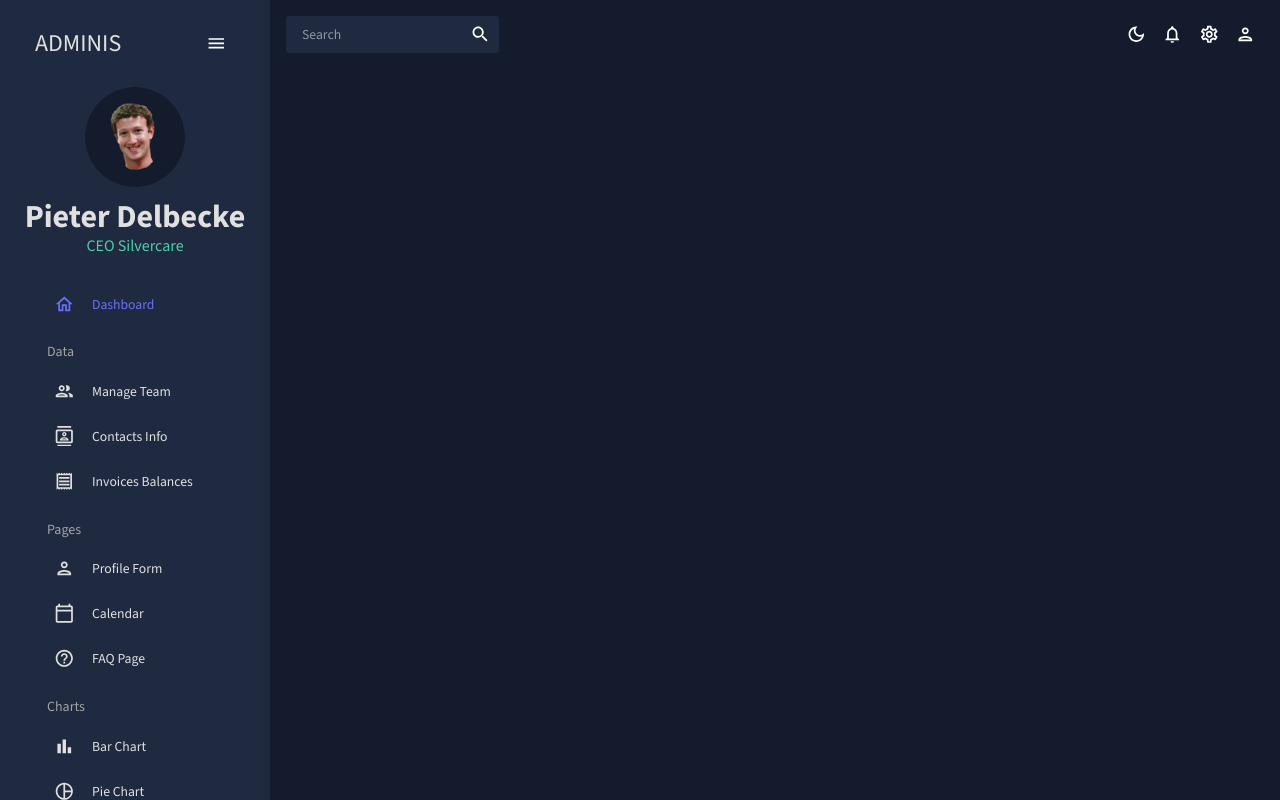
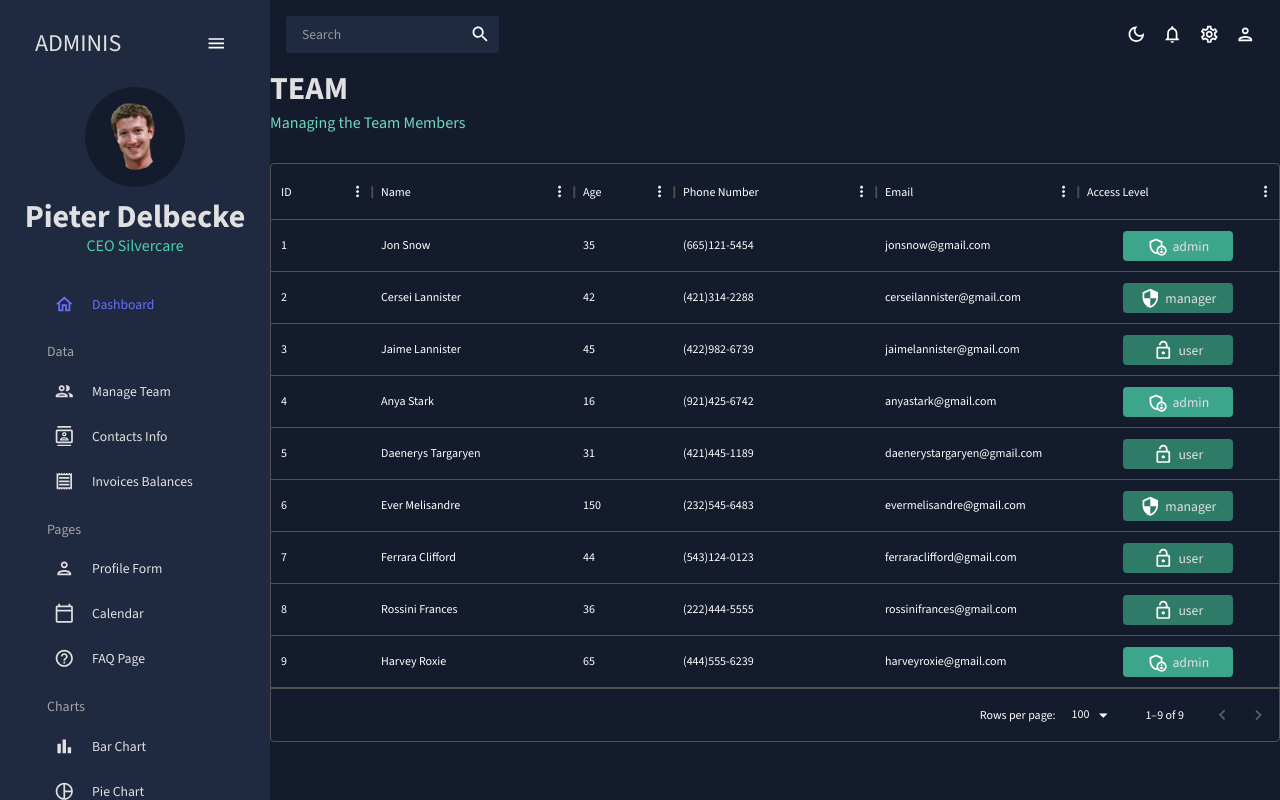
Before and after one commit to PieterJanDelbecke/dashboard, a React (Create React App) app: page /team in a window 1280 px wide. Built offline with nearby package versions, Linux system fonts and the light colour scheme.

Commit message:
setup DataGrid for Team page

```diff
--- a/src/App.js
+++ b/src/App.js
@@ -3,8 +3,8 @@
 import { Routes, Route } from "react-router-dom";
 import Topbar from "./scenes/global/topbar";
 import Sidebar from "./scenes/global/sidebar";
-import Dashboard from "./scenes/dashboard";
-// import Team from "./scenes/team";
+import Dashboard from "./scenes/dashboard/";
+import Team from "./scenes/team";
 // import Invoices from "./scenes/invoices";
 // import Contacts from "./scenes/contacts";
 // import Bar from "./scenes/bar";
@@ -28,7 +28,7 @@
 						<Topbar />
 						<Routes>
 							<Route path="/" element={<Dashboard />} />
-							{/* <Route path="/team" element={<Team />} /> */}
+							<Route path="/team" element={<Team />} />
 							{/* <Route path="/contacts" element={<Contacts />} /> */}
 							{/* <Route path="/invoices" element={<Invoices />} /> */}
 							{/* <Route path="/form" element={<Form />} /> */}
--- /dev/null
+++ b/src/components/Header.jsx
@@ -0,0 +1,19 @@
+import { Typography, Box, useTheme } from "@mui/material";
+import { tokens } from "../theme";
+
+const Header = ({ title, subtitle }) => {
+	const theme = useTheme();
+	const colors = tokens(theme.palette.mode);
+	return (
+		<Box mb="30px">
+			<Typography variant="h2" color={colors.grey[100]} fontWeight="bold" sx={{ mb: "5px" }}>
+				{title}
+			</Typography>
+			<Typography variant="h5" color={colors.greenAccent[400]}>
+				{subtitle}
+			</Typography>
+		</Box>
+	);
+};
+
+export default Header;
--- a/src/scenes/dashboard/index.jsx
+++ b/src/scenes/dashboard/index.jsx
@@ -1,7 +1,15 @@
 import React from "react";
+import Header from "../../components/Header";
+import { Box } from "@mui/material";
 
 const Dashboard = () => {
-	return <div>Dashboard</div>;
+	return (
+		<Box m="20px">
+			<Box display="flex" justifyContent="space-between" alignItems="center">
+				<Header title="DASHBOARD" subtitle="Welcome to your dashboard" />
+			</Box>
+		</Box>
+	);
 };
 
 export default Dashboard;
--- /dev/null
+++ b/src/scenes/team/index.jsx
@@ -0,0 +1,56 @@
+import { Box, Typography, useTheme } from "@mui/material";
+import { DataGrid } from "@mui/x-data-grid";
+import { tokens } from "../../theme";
+import { mockDataTeam } from "../../data/mockData";
+import AdminPanelSettingsOutlinedIcon from "@mui/icons-material/AdminPanelSettingsOutlined";
+import LockOpenOutlinedIcon from "@mui/icons-material/LockOpenOutlined";
+import SecurityOutlinedIcon from "@mui/icons-material/SecurityOutlined";
+import Header from "../../components/Header";
+
+const Team = () => {
+	const theme = useTheme();
+	const colors = tokens(theme.palette.mode);
+
+	const columns = [
+		{ field: "id", headerName: "ID" },
+		{ field: "name", headerName: "Name", flex: 1, cellClassName: "name-column--cell" },
+		{ field: "age", headerName: "Age", type: "number", headerAlign: "left", align: "left" },
+		{ field: "phone", headerName: "Phone Number", flex: 1 },
+		{ field: "email", headerName: "Email", flex: 1 },
+		{
+			field: "access",
+			headerName: "Access Level",
+			flex: 1,
+			renderCell: ({ row: { access } }) => {
+				return (
+					<Box
+						width="60%"
+						margin="0 auto"
+						p="5px"
+						display="flex"
+						justifyContent="center"
+						backgroundColor={access === "admin" ? colors.greenAccent[600] : colors.greenAccent[700]}
+						borderRadius="4px"
+					>
+						{access === "admin" && <AdminPanelSettingsOutlinedIcon />}
+						{access === "manager" && <SecurityOutlinedIcon />}
+						{access === "user" && <LockOpenOutlinedIcon />}
+						<Typography color={colors.grey[100]} sx={{ ml: "5px" }}>
+							{access}
+						</Typography>
+					</Box>
+				);
+			},
+		},
+	];
+	return (
+		<Box>
+			<Header title="TEAM" subtitle="Managing the Team Members" />
+			<Box>
+				<DataGrid rows={mockDataTeam} columns={columns} />
+			</Box>
+		</Box>
+	);
+};
+
+export default Team;
```
